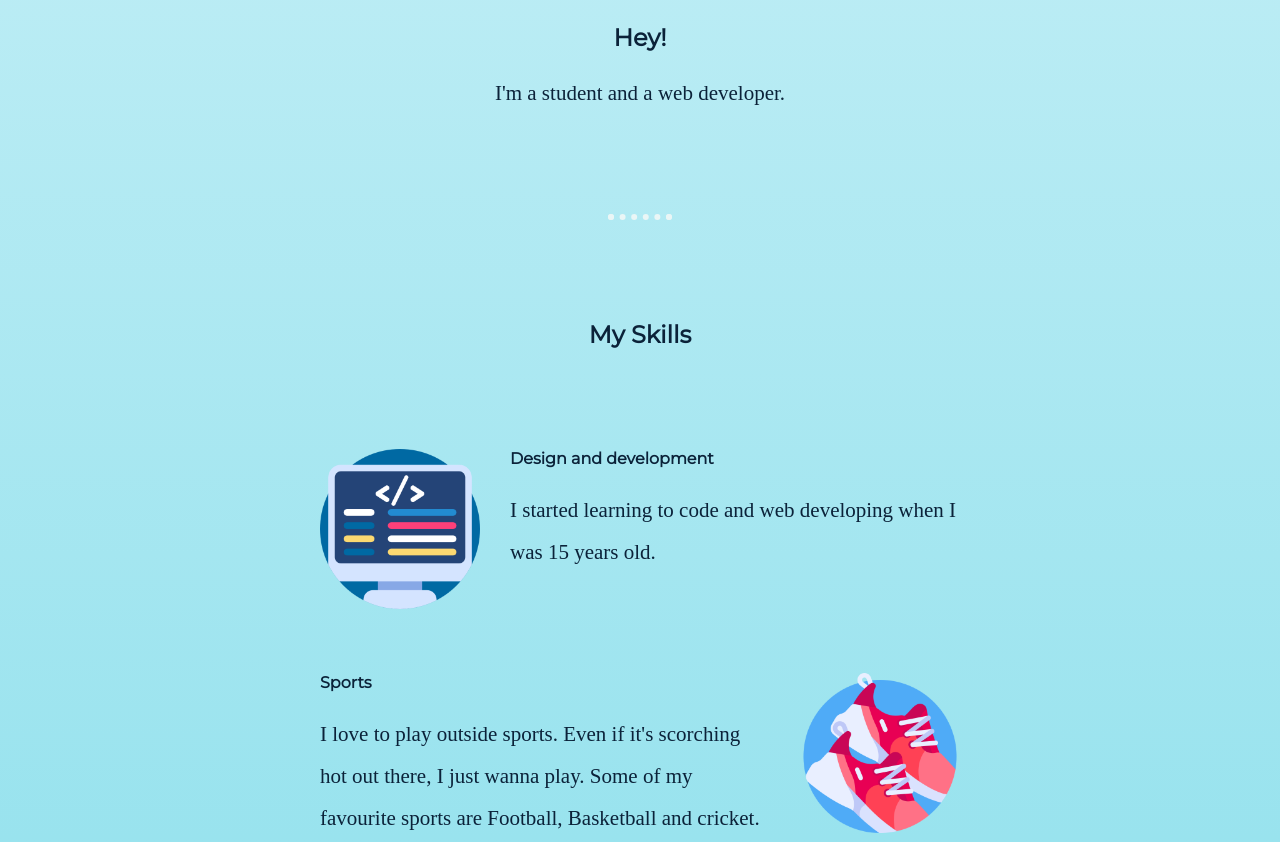
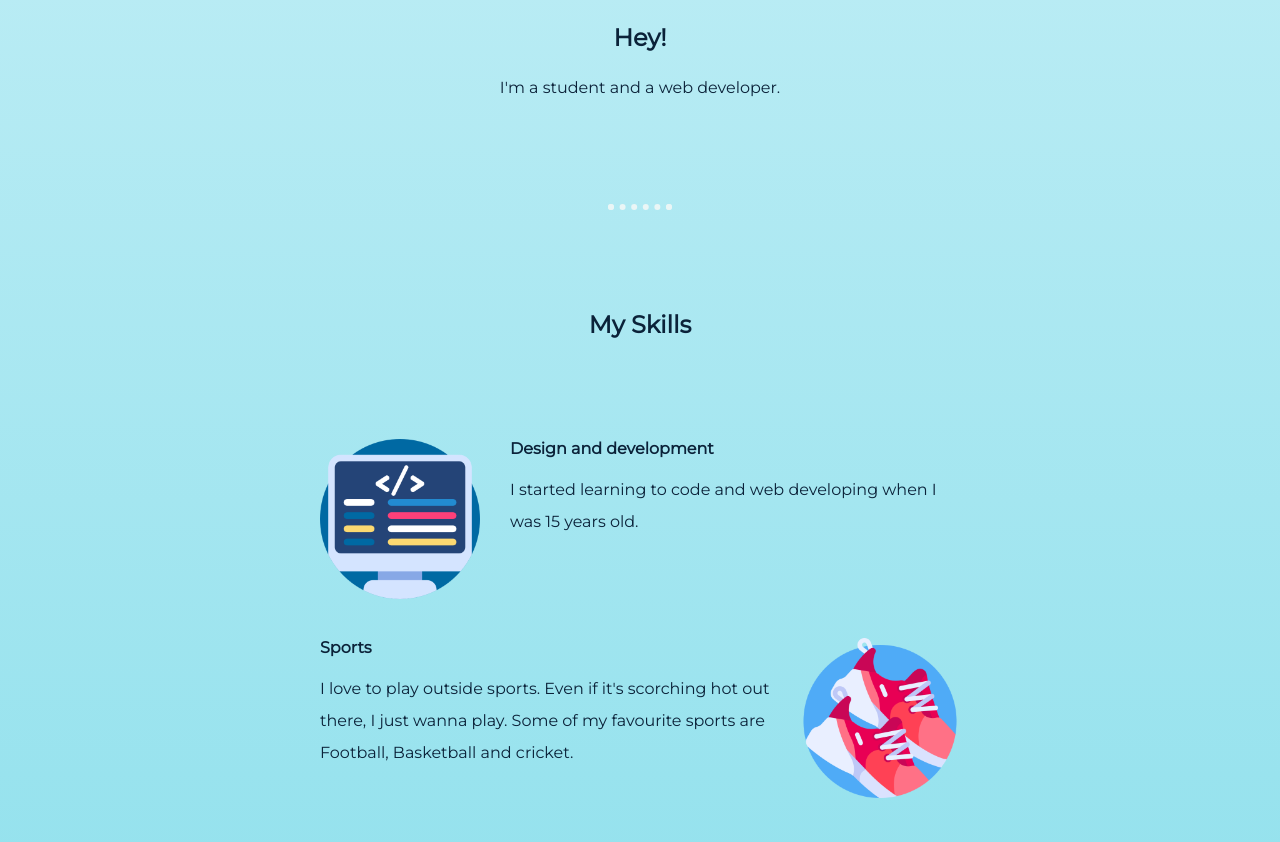
Before and after one commit to Shadowwfall/My-Site, a plain HTML site: page index.html in a window 1280 px wide. Shown: the part 1202-2044 px from the top of the page. Drawn offline with Linux system fonts and the light colour scheme; a web font is replaced by a local one.

Commit message:
Update styles.css

```diff
--- a/css/styles.css
+++ b/css/styles.css
@@ -26,6 +26,8 @@ h3 {
 }
 
 p {
+  font-size: 1rem;
+  font-family: 'Montserrat', sans-serif;
   line-height: 2
 }
 
```
